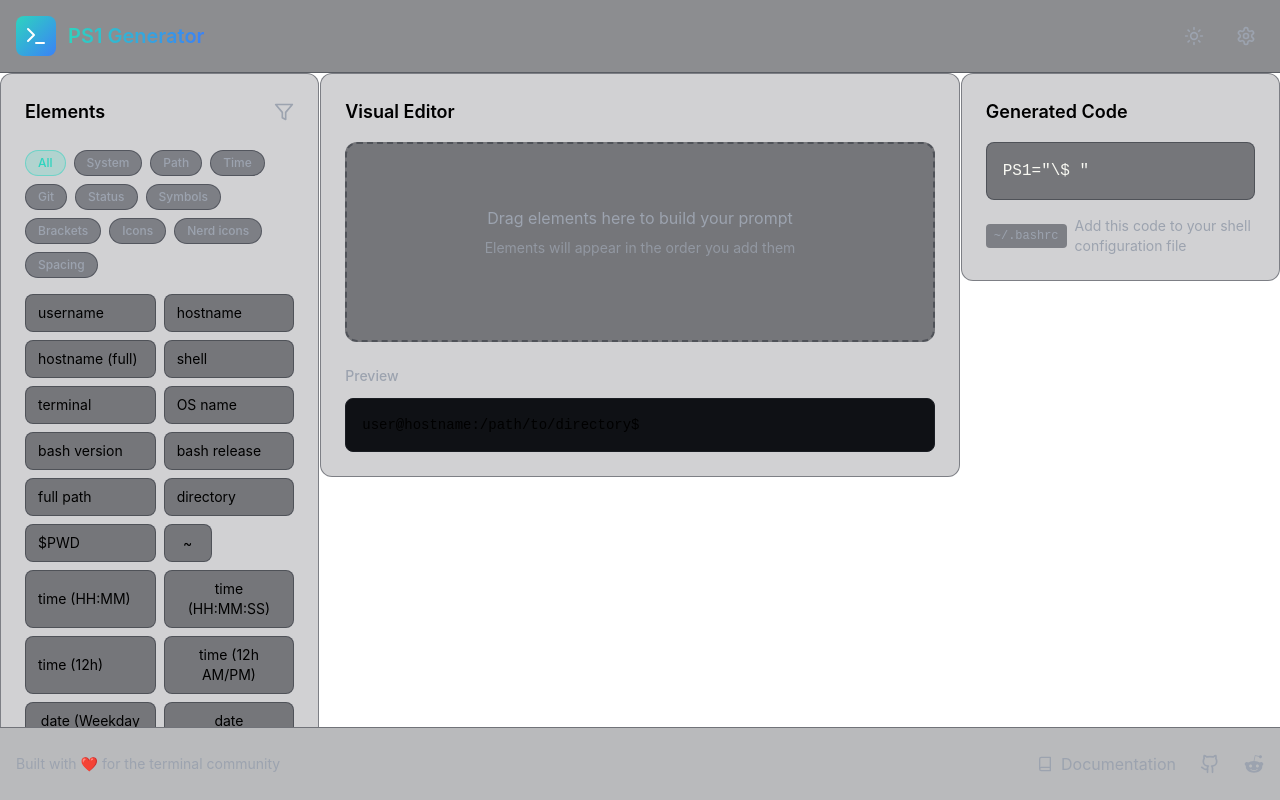
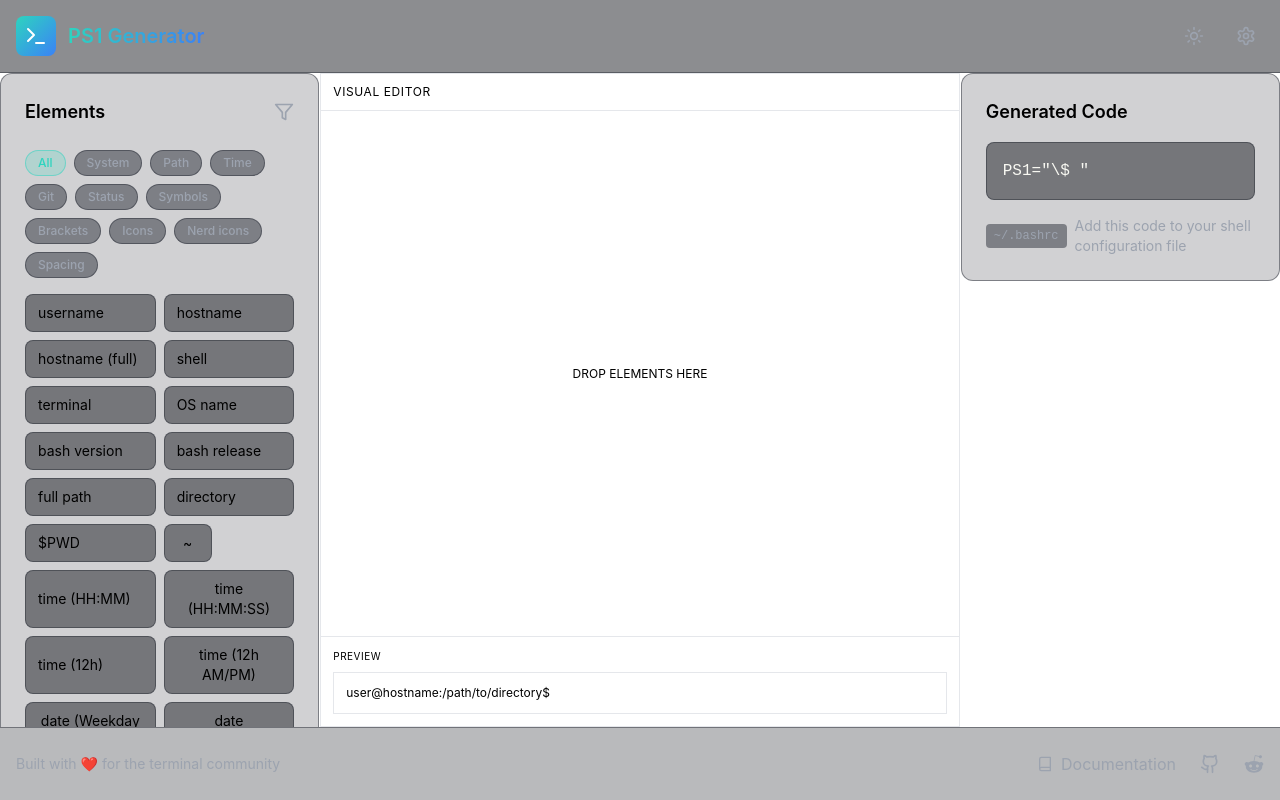
Before and after one commit to shivamksharma/MinimalistPromptGenerator, a React (Vite) app: page / in a window 1280 px wide. Built offline with nearby package versions, Linux system fonts and the light colour scheme.

Commit message:
refactor: update VisualEditor to use uid for instance management

```diff
--- a/src/components/VisualEditor.tsx
+++ b/src/components/VisualEditor.tsx
@@ -1,8 +1,9 @@
-import React from "react";
+import React, { useRef } from "react";
 import { useDroppable } from "@dnd-kit/core";
 import { usePS1Context } from "../context/PS1Context";
-import { X, GripHorizontal, Trash2, Palette } from "lucide-react";
+import { X, Palette } from "lucide-react";
 import ColorPicker from "./ColorPicker";
+
 
 const VisualEditor = () => {
   const { setNodeRef, isOver } = useDroppable({
@@ -11,6 +12,8 @@ const VisualEditor = () => {
   const { elements, removeElement, updateElement, clearElements } = usePS1Context();
   const [editingElement, setEditingElement] = React.useState<string | null>(null);
   const [showClearConfirm, setShowClearConfirm] = React.useState(false);
+
+  const scrollRef = useRef<HTMLDivElement | null>(null);
 
   const handleClearAll = () => {
     setShowClearConfirm(true);
@@ -29,59 +32,109 @@ const VisualEditor = () => {
     return elements.map((el, index) => {
       let content = "";
       switch (el.id) {
-        case "u":
-          content = "user";
-          break;
-        case "h":
-          content = "hostname";
-          break;
-        case "H":
-          content = "hostname.local";
-          break;
-        case "w":
-          content = "/path/to/directory";
-          break;
-        case "W":
-          content = "directory";
-          break;
-        case "@":
-          content = "@";
-          break;
-        case "$":
-          content = "$";
-          break;
-        case "space":
-          content = " ";
-          break;
-        case "time":
-          content = "14:30";
-          break;
-        case "T":
-          content = "14:30:45";
-          break;
-        case "t":
-          content = "02:30:45 PM";
-          break;
-        case "d":
-          content = "Mon Jan 01";
-          break;
-        case "git_commit":
-          content = "a1b2c3d";
-          break;
-        case "git_status":
-          content = "✓";
-          break;
-        case "os":
-          content = "Linux";
-          break;
-        case "check":
-          content = "✔";
-          break;
-        case "cross":
-          content = "✖";
-          break;
-        default:
-          content = el.label;
+        // System
+        case "u": content = "user"; break;
+        case "h": content = "hostname"; break;
+        case "H": content = "hostname.local"; break;
+        case "s": content = "bash"; break;
+        case "l": content = "tty1"; break;
+        case "os": content = "Linux"; break;
+        case "v": content = "5.1"; break;
+        case "V": content = "5.1.8"; break;
+
+        // Path
+        case "w": content = "/home/user/projects"; break;
+        case "W": content = "projects"; break;
+        case "PWD": content = "/home/user/projects"; break;
+        case "~": content = "~"; break;
+
+        // Time
+        case "A": content = "14:30"; break;
+        case "T": content = "14:30:45"; break;
+        case "t": content = "02:30:45"; break;
+        case "@": content = "02:30 PM"; break;
+        case "d": content = "Sat Nov 30"; break;
+        case "D": content = "11/30/25"; break;
+
+        // Git
+        case "git_branch": content = "main"; break;
+        case "git_commit": content = "a1b2c3d"; break;
+        case "git_status": content = "✓"; break;
+        case "git_dirty": content = "*"; break;
+        case "git_ahead": content = "↑1"; break;
+        case "git_behind": content = "↓1"; break;
+
+        // Status
+        case "?": content = "0"; break;
+        case "jobs": content = "2"; break;
+        case "hist": content = "501"; break;
+        case "cmd": content = "42"; break;
+        case "$": content = "$"; break;
+        case "#": content = "#"; break;
+        case "prompt": content = "$"; break;
+
+        // Symbols
+        case ">": content = ">"; break;
+        case "<": content = "<"; break;
+        case "|": content = "|"; break;
+        case "/": content = "/"; break;
+        case "backslash": content = "\\"; break;
+        case "-": content = "-"; break;
+        case "_": content = "_"; break;
+        case "=": content = "="; break;
+        case "+": content = "+"; break;
+        case "colon": content = ":"; break;
+        case ";": content = ";"; break;
+        case "dot": content = "•"; break;
+
+        // Brackets
+        case "[": content = "["; break;
+        case "]": content = "]"; break;
+        case "(": content = "("; break;
+        case ")": content = ")"; break;
+        case "{": content = "{"; break;
+        case "}": content = "}"; break;
+
+        // Icons
+        case "check": content = "✔"; break;
+        case "cross": content = "✖"; break;
+        case "arrow_r": content = "→"; break;
+        case "arrow_l": content = "←"; break;
+        case "lambda": content = "λ"; break;
+        case "star": content = "★"; break;
+        case "heart": content = "♥"; break;
+        case "lightning": content = "⚡"; break;
+        case "gear": content = "⚙"; break;
+        case "lock": content = "🔒"; break;
+
+        // Nerd Icons
+        case "nf_linux": content = ""; break;
+        case "nf_arch": content = ""; break;
+        case "nf_debian": content = ""; break;
+        case "nf_ubuntu": content = ""; break;
+        case "nf_apple": content = ""; break;
+        case "nf_windows": content = ""; break;
+        case "nf_git": content = ""; break;
+        case "nf_github": content = ""; break;
+        case "nf_folder": content = ""; break;
+        case "nf_home": content = ""; break;
+        case "nf_term": content = ""; break;
+        case "nf_shell": content = ""; break;
+        case "nf_clock": content = ""; break;
+        case "nf_cal": content = ""; break;
+        case "nf_python": content = ""; break;
+        case "nf_node": content = ""; break;
+        case "nf_js": content = ""; break;
+        case "nf_ts": content = ""; break;
+        case "nf_rust": content = ""; break;
+        case "nf_go": content = ""; break;
+
+        // Spacing
+        case "space": content = " "; break;
+        case "newline": content = "\n"; break;
+        case "tab": content = "\t"; break;
+
+        default: content = el.label;
       }
       return (
         <span
@@ -90,6 +143,7 @@ const VisualEditor = () => {
             color: el.fgColor,
             backgroundColor: el.bgColor,
             fontWeight: el.isBold ? "bold" : "normal",
+            whiteSpace: el.id === "newline" ? "pre" : "normal",
           }}
         >
           {content}
@@ -99,77 +153,62 @@ const VisualEditor = () => {
   };
 
   return (
-    <div className="bg-white/80 dark:bg-gray-800/20 backdrop-blur-sm p-6 rounded-xl border border-gray-200 dark:border-gray-700/50">
-      <div className="flex items-center justify-between mb-4">
-        <h2 className="text-lg font-semibold">Visual Editor</h2>
+    <div className="bg-graphite-100 dark:bg-graphite-950 border border-graphite-300 dark:border-graphite-800 h-full flex flex-col min-h-0 min-w-0">
+      <div className="px-3 py-2.5 border-b border-graphite-300 dark:border-graphite-800 flex items-center justify-between">
+        <h2 className="text-xs uppercase tracking-wider text-graphite-600 dark:text-graphite-400">Visual Editor</h2>
         {elements.length > 0 && (
           <button
             onClick={handleClearAll}
-            className="px-3 py-1.5 rounded-lg text-sm font-medium flex items-center gap-2
-              bg-red-500/10 text-red-500 border border-red-500/20
-              hover:bg-red-500/20 hover:border-red-500/30 transition-all"
+            className="px-2 py-0.5 text-[10px] uppercase tracking-wide border border-graphite-400 dark:border-graphite-700 text-graphite-600 dark:text-graphite-500 hover:border-red-500 hover:text-red-500"
           >
-            <Trash2 className="w-4 h-4" />
-            Clear All
+            Clear
           </button>
         )}
       </div>
       <div
-        ref={setNodeRef}
-        className={`min-h-[200px] bg-gray-100/80 dark:bg-gray-800/50 rounded-xl p-6 border-2 border-dashed transition-all duration-300
-          ${isOver ? "border-teal-400/50 bg-gray-200/80 dark:bg-gray-700/30 shadow-lg shadow-teal-400/10" : "border-gray-300 dark:border-gray-700/50"}`}
+        ref={(el) => { setNodeRef(el); scrollRef.current = el; }}
+        className={`flex-1 p-3 border-b border-graphite-300 dark:border-graphite-800 min-h-0 min-w-0 overflow-y-auto no-scrollbar ${isOver ? "bg-accent/5" : ""}`}
       >
         {elements.length === 0 ? (
-          <div className="flex flex-col items-center justify-center h-32 text-gray-500 dark:text-gray-400">
-            <div className="text-center">
-              <p className="mb-2">Drag elements here to build your prompt</p>
-              <p className="text-sm opacity-75">
-                Elements will appear in the order you add them
-              </p>
+          <div className="h-full flex items-center justify-center">
+            <div className="text-center text-graphite-500 dark:text-graphite-600 text-xs">
+              <p>DROP ELEMENTS HERE</p>
             </div>
           </div>
         ) : (
-          <div className="flex flex-wrap gap-2">
+          <div className="flex flex-wrap gap-1.5 min-w-0">
             {elements.map((element, index) => (
               <div
-                key={`${element.id}-${index}`}
-                className="relative group animate-fadeIn"
+                key={element.uid ?? `${element.id}-${index}`}
+                className="relative group"
               >
                 <div
-                  className="bg-white/80 dark:bg-gray-700/50 px-4 py-2 rounded-lg flex items-center gap-3 group-hover:bg-gray-50 dark:group-hover:bg-gray-700 transition-all
-                    border border-gray-200 dark:border-gray-600/50 group-hover:border-teal-400/50"
+                  className="bg-graphite-200 dark:bg-graphite-900 border border-graphite-400 dark:border-graphite-700 px-2 py-1 flex items-center gap-2 group-hover:border-graphite-500 dark:group-hover:border-graphite-600"
                   style={{
-                    borderLeftColor: element.fgColor,
-                    borderLeftWidth: 3,
-                    backgroundColor: "transparent",
+                    borderLeftColor: element.fgColor || '#00ff88',
+                    borderLeftWidth: 2,
                   }}
                 >
-                  <GripHorizontal className="w-4 h-4 text-gray-400 dark:text-gray-500 cursor-move" />
                   <button
-                    onClick={() => setEditingElement(element.id)}
-                    className="p-1 rounded-full hover:bg-gray-200 dark:hover:bg-gray-600 transition-colors"
+                    onClick={() => setEditingElement(element.uid ?? element.id)}
+                    className="text-graphite-500 dark:text-graphite-600 hover:text-accent"
                   >
-                    <Palette className="w-4 h-4 text-gray-500 hover:text-teal-400" />
+                    <Palette className="w-3 h-3" />
                   </button>
-                  <span
-                    style={{
-                      color: "inherit",
-                      fontWeight: "normal",
-                    }}
-                  >
+                  <span className="text-xs text-graphite-700 dark:text-graphite-300">
                     {element.label}
                   </span>
                   <button
-                    onClick={() => removeElement(element.id)}
-                    className="opacity-0 group-hover:opacity-100 transition-opacity ml-2"
+                    onClick={() => removeElement(element.uid ?? element.id)}
+                    className="text-graphite-500 dark:text-graphite-700 hover:text-red-500"
                   >
-                    <X className="w-4 h-4 hover:text-red-400" />
+                    <X className="w-3 h-3" />
                   </button>
                 </div>
-                {editingElement === element.id && (
+                {editingElement === (element.uid ?? element.id) && (
                   <ColorPicker
                     element={element}
-                    onUpdate={(updates) => updateElement(element.id, updates)}
+                    onUpdate={(updates) => updateElement(element.uid ?? element.id, updates)}
                     onClose={() => setEditingElement(null)}
                   />
                 )}
@@ -178,37 +217,32 @@ const VisualEditor = () => {
           </div>
         )}
       </div>
-      <div className="mt-6">
-        <h3 className="text-sm font-medium text-gray-500 dark:text-gray-400 mb-3">
+      <div className="p-3">
+        <h3 className="text-[10px] uppercase tracking-wider text-graphite-500 dark:text-graphite-600 mb-2">
           Preview
         </h3>
-        <div className="bg-gray-100 dark:bg-gray-900 p-4 rounded-lg font-mono text-sm border border-gray-200 dark:border-gray-800">
+        <div className="bg-graphite-200 dark:bg-graphite-900 border border-graphite-400 dark:border-graphite-800 p-3 text-xs text-graphite-700 dark:text-graphite-300">
           {renderPreview()}
         </div>
       </div>
 
       {showClearConfirm && (
-        <div className="fixed inset-0 bg-black/50 flex items-center justify-center z-50">
-          <div className="bg-white dark:bg-gray-800 p-6 rounded-xl shadow-xl max-w-sm w-full mx-4">
-            <h3 className="text-lg font-semibold mb-2">Clear All Elements?</h3>
-            <p className="text-gray-600 dark:text-gray-400 mb-6">
-              This will remove all elements from your prompt. This action cannot
-              be undone.
+        <div className="fixed inset-0 bg-black/80 flex items-center justify-center z-50">
+          <div className="bg-graphite-100 dark:bg-graphite-950 border border-graphite-400 dark:border-graphite-700 p-4 max-w-sm w-full mx-4">
+            <h3 className="text-sm text-graphite-700 dark:text-graphite-300 mb-2">Clear All Elements?</h3>
+            <p className="text-xs text-graphite-500 dark:text-graphite-600 mb-4">
+              This will remove all elements. Cannot be undone.
             </p>
-            <div className="flex justify-end gap-3">
+            <div className="flex justify-end gap-2">
               <button
                 onClick={() => setShowClearConfirm(false)}
-                className="px-4 py-2 rounded-lg text-sm font-medium
-                  bg-gray-100 dark:bg-gray-700 text-gray-700 dark:text-gray-300
-                  hover:bg-gray-200 dark:hover:bg-gray-600 transition-colors"
+                className="px-3 py-1 text-xs border border-graphite-400 dark:border-graphite-700 text-graphite-600 dark:text-graphite-400 hover:border-graphite-500 dark:hover:border-graphite-600"
               >
                 Cancel
               </button>
               <button
                 onClick={confirmClear}
-                className="px-4 py-2 rounded-lg text-sm font-medium
-                  bg-red-500 text-white
-                  hover:bg-red-600 transition-colors"
+                className="px-3 py-1 text-xs border border-red-500 text-red-500 hover:bg-red-500/10"
               >
                 Clear All
               </button>
```
